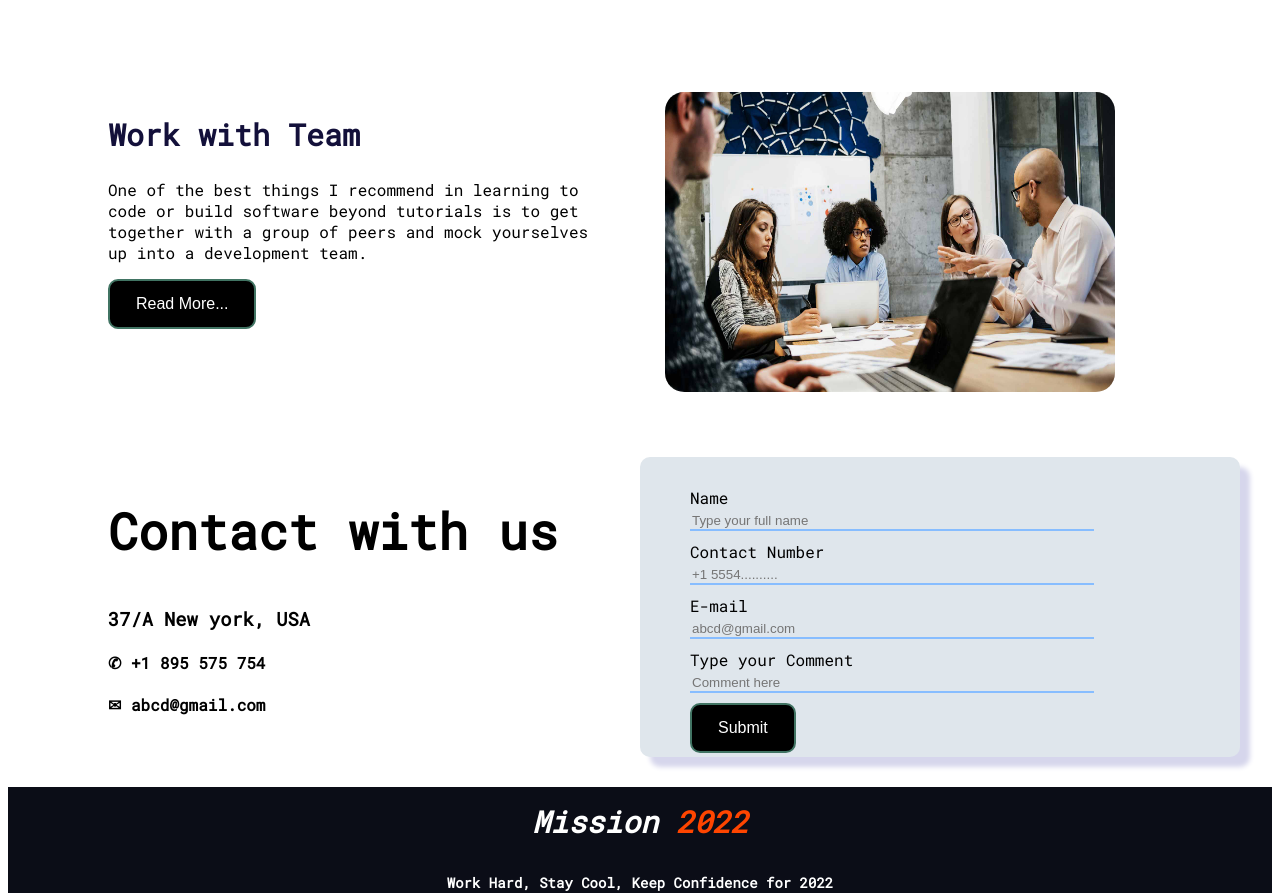
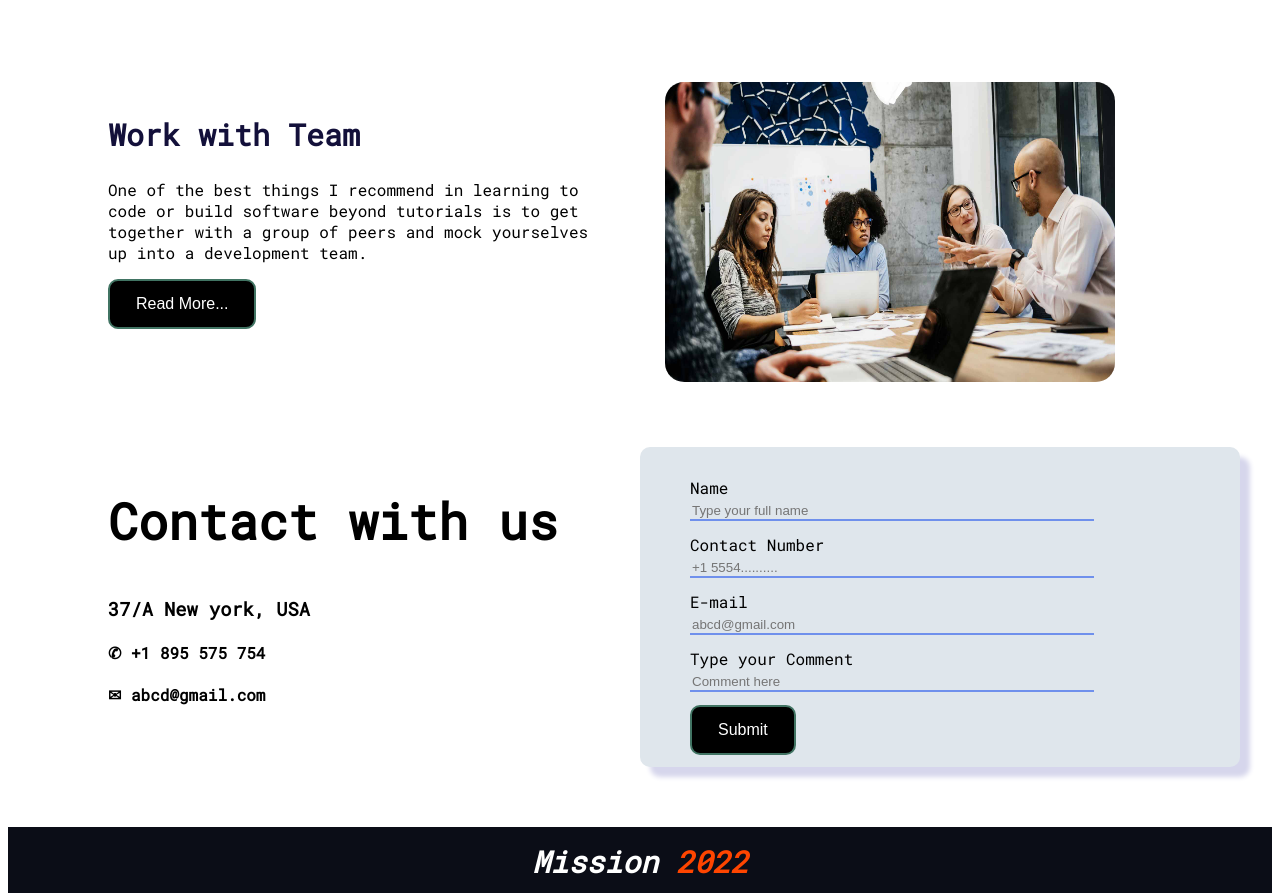
Before and after one commit to Developer-Kabir/assignment-1, a plain HTML site: page index.html in a window 1280 px wide. Shown: the part 1451-2344 px from the top of the page. Drawn offline with Linux system fonts and the light colour scheme.

Commit message:
contact update

```diff
--- a/style.css
+++ b/style.css
@@ -2,6 +2,7 @@ body{
     background-color: #fff;
     font-family: 'Roboto Mono', sans-serif;
 }
+
 .container{
     padding: 40px 100px 0 100px;
 }
@@ -9,6 +10,7 @@ body{
 .header{
      margin-top: 60px;
 }
+
 .header-box{
     display: flex;
 }
@@ -17,15 +19,17 @@ h1{
     font-size: 50px;
     font-weight: 900;
 }
+
 .half-width{
     flex-grow: 1;
     flex-basis: 50%;
 }
+
 .box{
     padding-left: 20px;
     border-left: 4px solid royalblue;
+}
 
-}
 .header-image{
     width: 450px;
     height: 350px;
@@ -41,6 +45,7 @@ button{
     border-radius: 10px;
     height: 50px;
 }
+
 button a {
     text-decoration: none;
     padding: 20px;
@@ -51,18 +56,20 @@ button a {
 .mission{
     height: 500px;
 }
+
 .mision-header{
     color : #13103a;
     text-align: center;
     font-size: 40px;
     margin-top: 40px;
 }
+
 .mission-box{
     display: flex;
     justify-content: space-evenly;
     flex-grow: 1;
+}
 
-}
 .box-item{
     height: 320px;
     width: 300px;
@@ -80,6 +87,7 @@ button a {
 #box-3 {
     background-color: silver;
 }
+
 .box-item img {
     height: 120px;
     width: 140px;
@@ -89,6 +97,7 @@ button a {
     height: 400px;
     margin-top: 50px;
 }
+
 .office-setup{
 display: flex;
 flex-grow: 1;
@@ -99,24 +108,23 @@ justify-content: space-around;
 width: 50%;
 }
 
-
-
 .office-image img{
     height: 300px;
     width: 450px;
     border: 1px solid white;
     border-radius: 20px;
 }
+
 .team-image{
     float: right;
     margin-left: 48px;
+    margin-top: -10px;
 }
 
 .contact{
-    height: 300px;
+    height: 350px;
     display: flex;
     margin-top: 60px;
-
 }
 
 .contact-area{
@@ -125,7 +133,7 @@ width: 50%;
 
 .form{
     width: 500px;
-    height: 240px;
+    height: 260px;
     background-color: rgb(223, 230, 236);
     border-radius: 1px solid white;
     border-radius: 10px;
@@ -136,9 +144,9 @@ width: 50%;
 .item {
     width: 400px;
     border: none;
-    border-bottom: 2px solid rgb(135, 189, 255);
+    border-bottom: 2px solid rgb(111, 144, 236);
     background-color: rgb(223, 230, 236);
-    margin-bottom: 10px;
+    margin-bottom: 13px;
 }
 footer {
     height: 120px;
```
Also changed, not shown: index.html (+2 -1 lines).
